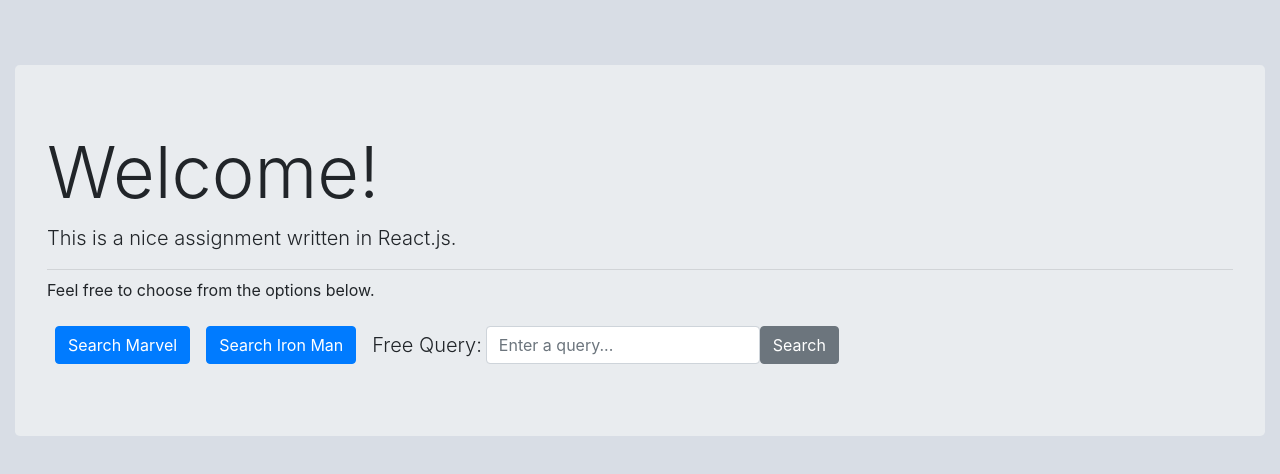
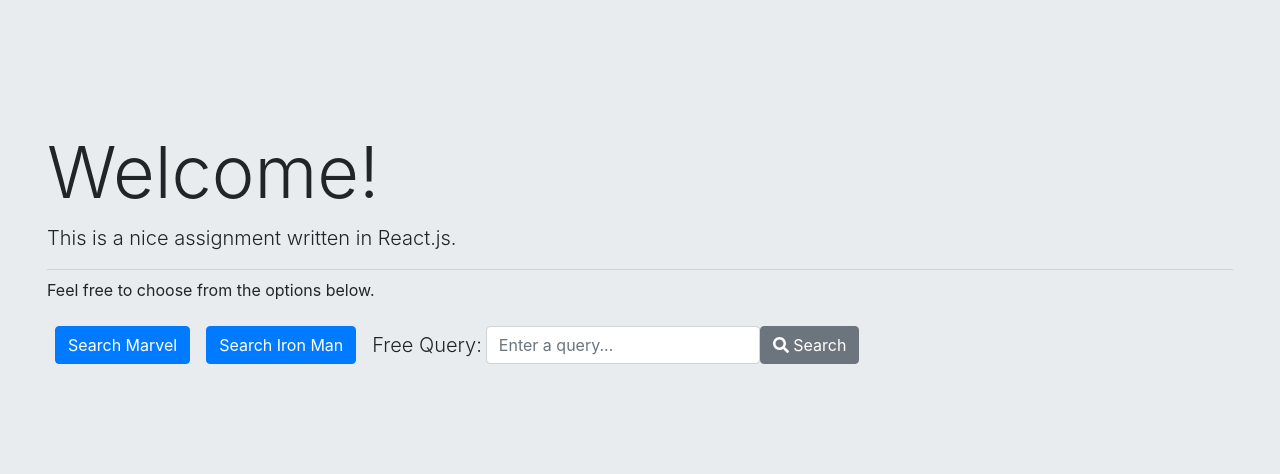
Before and after one commit to ompel/Cinema-Assignment, a React (Create React App) app: page / in a window 1280 px wide. Shown: the top 474 px of the page. Built offline with nearby package versions, Linux system fonts and the light colour scheme.

Commit message:
- Fine tunings before submission

```diff
--- a/src/App.css
+++ b/src/App.css
@@ -9,15 +9,6 @@
 
 body {
   padding-top: 65px;
-  background-color: #bfc6d498;
+  background-color: #e9ecef;
   min-height: 100vh;
 }
-
-/* header {
-  display: flex;
-  flex-direction: column;
-  align-items: center;
-  justify-content: center;
-  font-size: calc(20px + 2vmin);
-  color: rgb(255, 255, 255);
-} */
--- a/src/App.js
+++ b/src/App.js
@@ -1,14 +1,20 @@
 import React, { Component } from 'react';
-import { BrowserRouter as Router, Route, Switch } from "react-router-dom";
+import { BrowserRouter as Router, Route, Switch } from 'react-router-dom';
 import { library } from '@fortawesome/fontawesome-svg-core';
-import { faEdit, faTrashAlt, faSave } from '@fortawesome/free-solid-svg-icons';
+import {
+  faEdit,
+  faTrashAlt,
+  faSave,
+  faPlus,
+  faSearch,
+} from '@fortawesome/free-solid-svg-icons';
 import Home from './pages/Home';
 import NotFound from './pages/NotFound';
 import MoviesBySearch from './pages/MoviesBySearch';
 import './App.css';
 
 
-library.add(faEdit, faTrashAlt, faSave);
+library.add(faEdit, faTrashAlt, faSave, faPlus, faSearch);
 
 // This is the entry point of the react web app
 class App extends Component {
--- a/src/index.css
+++ b/src/index.css
@@ -12,7 +12,3 @@ code {
   font-family: source-code-pro, Menlo, Monaco, Consolas, "Courier New",
     monospace;
 }
-
-/* #root {
-  height: 100vh;
-} */
--- a/src/pages/components/MovieItem.css
+++ b/src/pages/components/MovieItem.css
@@ -30,7 +30,7 @@
 }
 
 #card-overlay:hover {
-  opacity: .7;
+  opacity: .75;
   transition: opacity .5s;
   cursor: pointer;
 }
@@ -40,7 +40,7 @@
   line-height: 150px;
   font-family: 'arial';
   text-align: center;
-  font-size: 150px;
+  font-size: 120px;
   margin-left: 30px;
 }
 
--- a/src/pages/components/MovieItem.js
+++ b/src/pages/components/MovieItem.js
@@ -16,7 +16,7 @@ class MovieItem extends Component {
       <Card className="MovieItem text-center">
         <div id="card-overlay">
           <div className="h-100 d-flex justify-content-center align-items-center overlay-content">
-            <FontAwesomeIcon icon='edit' />
+            <FontAwesomeIcon icon="edit" />
           </div>
         </div>
         <CardBody>
--- a/src/pages/components/MovieList.css
+++ /dev/null
@@ -1,4 +0,0 @@
-.editAlert {
-  animation-duration: 0.5s;
-  /* animation-iteration-count: infinite; */
-}
--- a/src/pages/components/MovieList.js
+++ b/src/pages/components/MovieList.js
@@ -6,7 +6,6 @@ import {
 } from '../../redux/actions';
 import MovieItem from './MovieItem';
 import MovieItemModal from './MovieItemModal';
-import './MovieList.css';
 
 
 class MovieList extends Component {
--- a/src/pages/home.js
+++ b/src/pages/home.js
@@ -8,6 +8,7 @@ import {
   Label,
   Input,
 } from 'reactstrap';
+import { FontAwesomeIcon } from '@fortawesome/react-fontawesome';
 
 class Home extends Component {
   constructor(props) {
@@ -44,7 +45,7 @@ class Home extends Component {
                 <Label for="search" className="mr-1 ml-2">Free Query:</Label>
                 <Input type="text" name="search" id="search" placeholder="Enter a query..." value={this.state.searchQuery} onChange={this.handleChange} />
               </FormGroup>
-              <Button>Search</Button>
+              <Button><FontAwesomeIcon icon="search" /> Search</Button>
             </Form>
           </div>
         </Jumbotron>
--- a/src/pages/moviesBySearch.js
+++ b/src/pages/moviesBySearch.js
@@ -11,6 +11,7 @@ import {
   Navbar,
   Nav,
 } from 'reactstrap';
+import { FontAwesomeIcon } from '@fortawesome/react-fontawesome';
 import {
   resetMovies,
   setMoviesPage,
@@ -103,13 +104,13 @@ class MoviesBySearch extends Component {
     if (!this.state.loading) {
       return (
         <div className="MoviesBySearch">
-          <Navbar className="fixed-top justify-content-center" color="dark" light expand="lg">
+          <Navbar className="fixed-top justify-content-center" color="light" light expand="lg">
             <Breadcrumb className="mr-auto">
               <BreadcrumbItem><Link to='/'>Herolo React.js Cinema</Link></BreadcrumbItem>
               <BreadcrumbItem active>{`Search: ${currentQuery}`}</BreadcrumbItem>
             </Breadcrumb>
             <Nav className="ml-auto" navbar>
-              <Button color="success" onClick={() => this.props.openMovieModal()}>Add new movie</Button>
+              <Button color="success" onClick={() => this.props.openMovieModal()}><FontAwesomeIcon icon="plus"/> Add new movie</Button>
             </Nav>
           </Navbar>
           <MovieList movieList={this.props.movies} />
```
Also changed, not shown: src/pages/components/MovieItemModal.js (+8 -8 lines), 1 other file (tests, documents, lock files or other folders).
